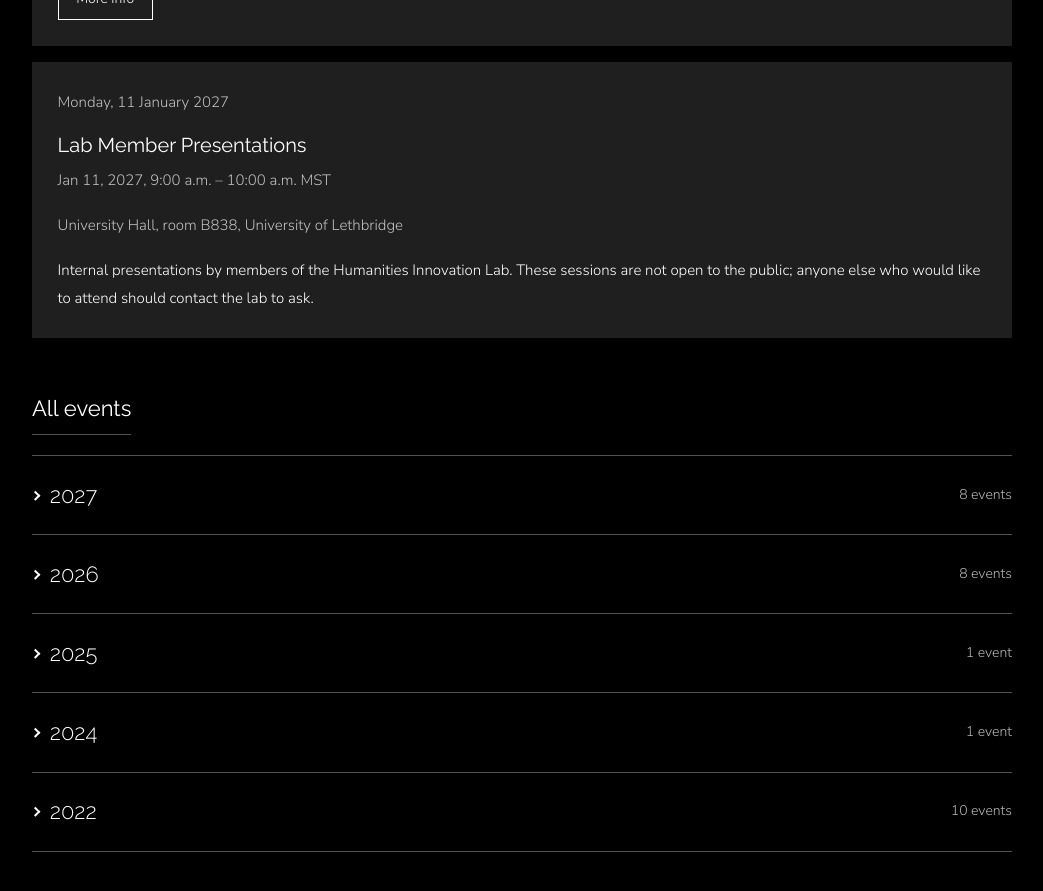
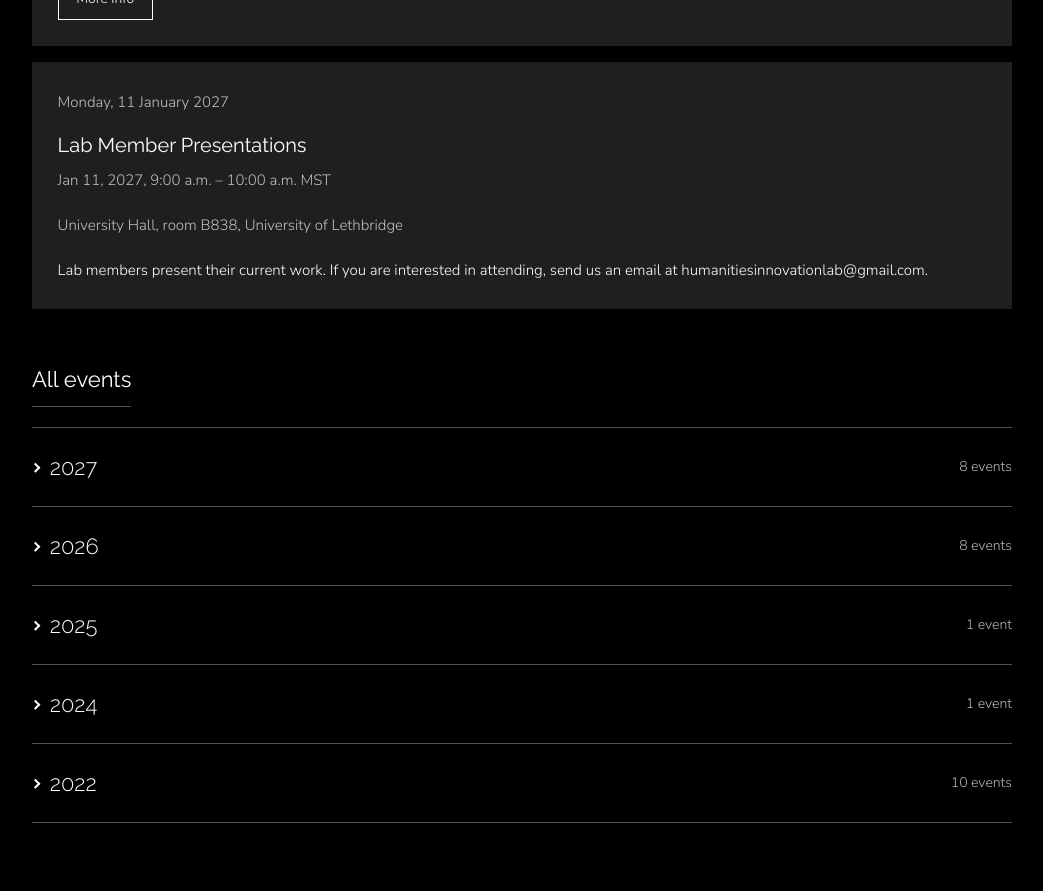
Before and after one commit to Humanities-Innovation-Lab/Humanities-Innovation-Lab.github.io, a Jekyll site: the page built from events.html, in a window 1280 px wide and 900 px high, scrolled down 2015 px. Shown: the top 891 px of the window, without its empty margins (118-1161 px from the left). Built offline with Jekyll 4.4.1, drawn with Linux system fonts in a browser that asks for light colours.

Commit message:
Soften wording on Lab Member Presentations
Co-Authored-By: Claude Opus 5.5 <noreply@anthropic.com>

```diff
--- a/_data/events.yml
+++ b/_data/events.yml
@@ -37,8 +37,8 @@
   end_time: "10:00"
   where: "University Hall, room B838, University of Lethbridge"
   description: >-
-    Internal presentations by members of the Humanities Innovation Lab. These sessions are
-    not open to the public; anyone else who would like to attend should contact the lab to ask.
+    Lab members present their current work. If you are interested in attending, send us an
+    email at humanitiesinnovationlab@gmail.com.
 
 - title: "Monday Lecture Series: Speaker TBA"
   date: 2027-03-22
@@ -57,8 +57,8 @@
   end_time: "10:00"
   where: "University Hall, room B838, University of Lethbridge"
   description: >-
-    Internal presentations by members of the Humanities Innovation Lab. These sessions are
-    not open to the public; anyone else who would like to attend should contact the lab to ask.
+    Lab members present their current work. If you are interested in attending, send us an
+    email at humanitiesinnovationlab@gmail.com.
 
 - title: "Monday Lecture Series: Sanjaya Mishra — Education and Technology"
   date: 2027-02-22
@@ -77,8 +77,8 @@
   end_time: "10:00"
   where: "University Hall, room B838, University of Lethbridge"
   description: >-
-    Internal presentations by members of the Humanities Innovation Lab. These sessions are
-    not open to the public; anyone else who would like to attend should contact the lab to ask.
+    Lab members present their current work. If you are interested in attending, send us an
+    email at humanitiesinnovationlab@gmail.com.
 
 - title: "Monday Lecture Series: Ashley Burgoyne — A Cross-Culture Music Experiment"
   date: 2027-01-25
@@ -97,8 +97,8 @@
   end_time: "10:00"
   where: "University Hall, room B838, University of Lethbridge"
   description: >-
-    Internal presentations by members of the Humanities Innovation Lab. These sessions are
-    not open to the public; anyone else who would like to attend should contact the lab to ask.
+    Lab members present their current work. If you are interested in attending, send us an
+    email at humanitiesinnovationlab@gmail.com.
 
 - title: "Monday Lecture Series: Alexia Schneider — On the Proper Use of AI"
   date: 2026-12-14
@@ -138,8 +138,8 @@
   end_time: "16:30"
   where: "University Hall, room B838, University of Lethbridge"
   description: >-
-    Internal presentations by members of the Humanities Innovation Lab. These sessions are
-    not open to the public; anyone else who would like to attend should contact the lab to ask.
+    Lab members present their current work. If you are interested in attending, send us an
+    email at humanitiesinnovationlab@gmail.com.
 
 - title: "Monday Lecture Series: Joey Takeda — Acid-Free Web Pages: Ending, Sustaining, and Preserving Digital Scholarship"
   date: 2026-10-26
@@ -164,8 +164,8 @@
   end_time: "16:30"
   where: "University Hall, room B838, University of Lethbridge"
   description: >-
-    Internal presentations by members of the Humanities Innovation Lab. These sessions are
-    not open to the public; anyone else who would like to attend should contact the lab to ask.
+    Lab members present their current work. If you are interested in attending, send us an
+    email at humanitiesinnovationlab@gmail.com.
 
 - title: "Monday Lecture Series: Daniel O’Donnell — What is Fundamental about Academic Freedom?"
   date: 2026-09-28
```
Also changed, not shown: _posts/2026-09-15-monday-lecture-series-daniel-odonnell-what-is-fundamental-about-academic-freedom.md (renamed from _posts/2026-08-28-monday-lecture-series-daniel-odonnell-what-is-fundamental-about-academic-freedom.md).
